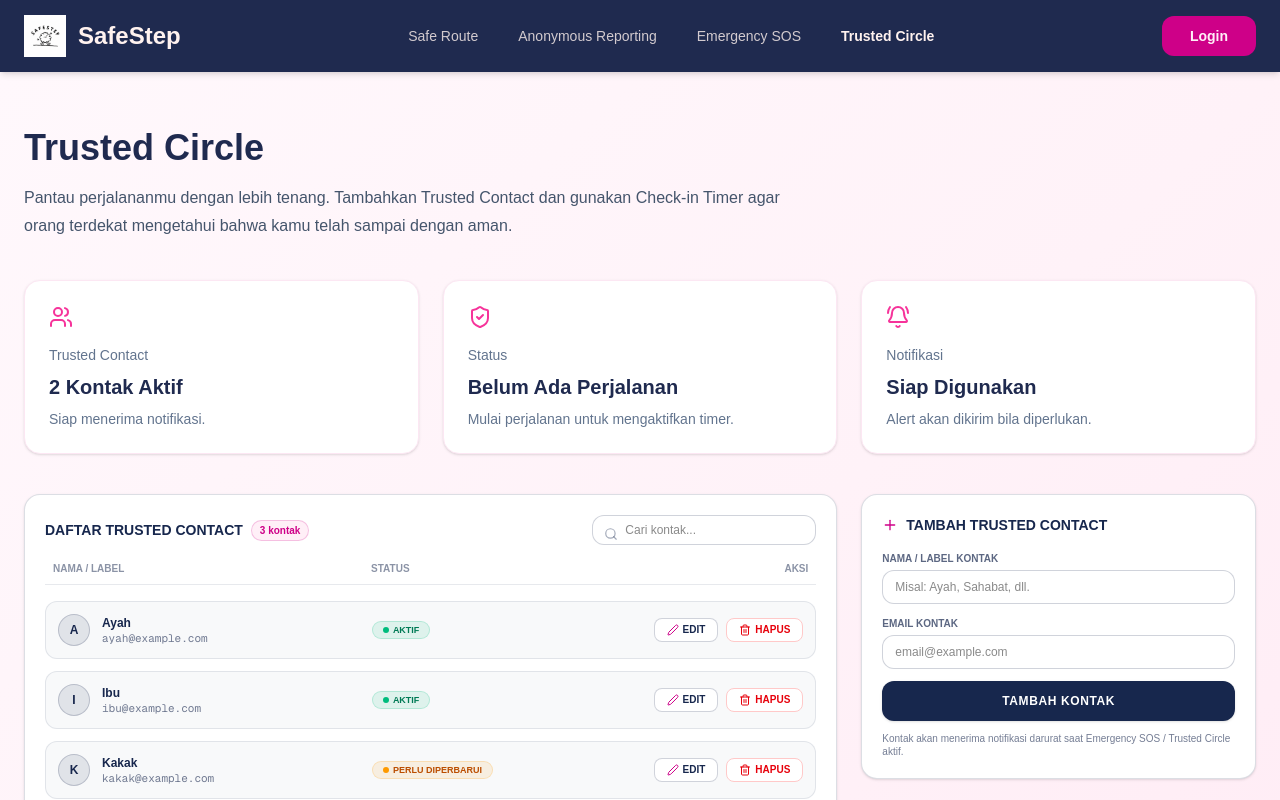
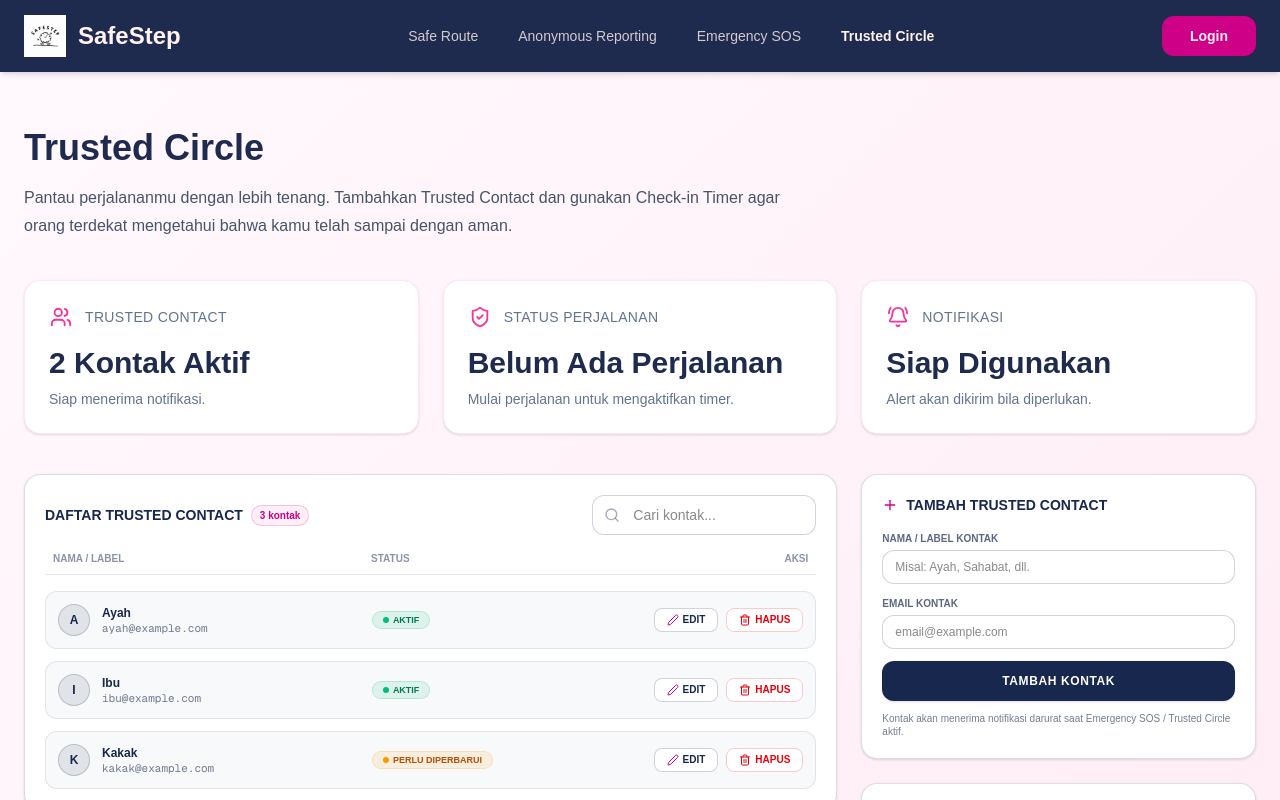
Before and after one commit to CailynMuljadi/sistech-finpro, a Next.js app: page /trusted-circle in a window 1280 px wide. Shown: the top 800 px of the page. Built offline with nearby package versions, Linux system fonts and the light colour scheme; no server answers.

Commit message:
fix beberapa komponen

```diff
--- a/features/Contacts/ContactList.tsx
+++ b/features/Contacts/ContactList.tsx
@@ -37,13 +37,15 @@ export const ContactList: React.FC<ContactListProps> = ({
         </div>
 
         <div className="relative w-full sm:w-56">
-          <Search className="w-3.5 h-3.5 absolute left-3 top-3 text-[#17274d]/40" />
+          <Search
+            className="absolute left-3 top-1/2 h-4 w-4 -translate-y-1/2 text-[#17274d]/40"
+          />
           <input
             type="text"
             value={searchQuery}
             onChange={(e) => setSearchQuery(e.target.value)}
             placeholder="Cari kontak..."
-            className="w-full pl-8 pr-3 py-1.5 bg-[#f8f9fa] border border-[#17274d]/20 rounded-xl text-xs text-[#17274d] focus:outline-none focus:border-[#ce0088]"
+            className="w-full h-10 pl-10 pr-3 bg-[#f8f9fa] border border-[#17274d]/20 rounded-xl text-sm text-[#17274d] focus:outline-none focus:border-[#ce0088]"
           />
         </div>
       </div>
--- a/features/TrustedCircle/TravelSetting.tsx
+++ b/features/TrustedCircle/TravelSetting.tsx
@@ -11,6 +11,8 @@ interface Props {
 
 export default function TravelSetting({ hasContacts, onStart }: Props) {
   const [selected, setSelected] = useState(30);
+  const [isCustom, setIsCustom] = useState(false);
+  const [customDuration, setCustomDuration] = useState('');
   const [destination, setDestination] = useState('');
 
   const canStart = hasContacts && destination.trim().length > 0;
@@ -25,7 +27,10 @@ export default function TravelSetting({ hasContacts, onStart }: Props) {
           {durations.map((item) => (
             <button
               key={item}
-              onClick={() => setSelected(item)}
+              onClick={() => {
+                setSelected(item);
+                setIsCustom(false);
+              }}
               className={`rounded-lg border px-5 py-2 text-sm transition ${
                 selected === item ? 'border-primary bg-primary text-white' : 'border-slate-300 hover:border-primary'
               }`}
@@ -33,11 +38,43 @@ export default function TravelSetting({ hasContacts, onStart }: Props) {
               {item} Menit
             </button>
           ))}
-          <button className="rounded-lg border border-slate-300 px-5 py-2 text-sm hover:border-primary">
+          <button
+            onClick={() => setIsCustom(true)}
+            className={`rounded-lg border px-5 py-2 text-sm transition ${
+              isCustom
+                ? 'border-primary bg-primary text-white'
+                : 'border-slate-300 hover:border-primary'
+            }`}
+          >
             Custom
           </button>
         </div>
       </div>
+
+      {isCustom && (
+        <div className="mt-4">
+          <input
+            type="number"
+            min={1}
+            placeholder="Masukkan durasi (menit)"
+            value={customDuration}
+            onChange={(e) => {
+              const value = Number(e.target.value);
+
+              if (e.target.value === '') {
+                setCustomDuration('');
+                return;
+              }
+
+              if (value >= 1) {
+                setCustomDuration(e.target.value);
+                setSelected(value);
+              }
+            }}
+            className="w-full rounded-xl border border-slate-300 px-4 py-3 outline-none focus:border-primary"
+          />
+        </div>
+      )}
 
       <div className="mt-8">
         <label className="text-sm font-medium text-slate-700">Tujuan Perjalanan</label>
--- a/features/TrustedCircle/TrustedSummary.tsx
+++ b/features/TrustedCircle/TrustedSummary.tsx
@@ -6,24 +6,30 @@ interface Props {
   tripStatusDesc: string;
 }
 
-export default function TrustedSummary({ activeContactsCount, tripStatusLabel, tripStatusDesc }: Props) {
+export default function TrustedSummary({
+  activeContactsCount,
+  tripStatusLabel,
+  tripStatusDesc,
+}: Props) {
   return (
     <div className="grid gap-6 md:grid-cols-2 lg:grid-cols-3">
       <Card
-        icon={<Users className="text-pink-500" />}
-        title="Trusted Contact"
+        icon={<Users size={22} />}
+        title="TRUSTED CONTACT"
         value={`${activeContactsCount} Kontak Aktif`}
         desc="Siap menerima notifikasi."
       />
+
       <Card
-        icon={<ShieldCheck className="text-pink-500" />}
-        title="Status"
+        icon={<ShieldCheck size={22} />}
+        title="STATUS PERJALANAN"
         value={tripStatusLabel}
         desc={tripStatusDesc}
       />
+
       <Card
-        icon={<BellRing className="text-pink-500" />}
-        title="Notifikasi"
+        icon={<BellRing size={22} />}
+        title="NOTIFIKASI"
         value="Siap Digunakan"
         desc="Alert akan dikirim bila diperlukan."
       />
@@ -31,13 +37,36 @@ export default function TrustedSummary({ activeContactsCount, tripStatusLabel, t
   );
 }
 
-function Card({ icon, title, value, desc }: { icon: React.ReactNode; title: string; value: string; desc: string }) {
+interface CardProps {
+  icon: React.ReactNode;
+  title: string;
+  value: string;
+  desc: string;
+}
+
+function Card({ icon, title, value, desc }: CardProps) {
   return (
-    <div className="rounded-2xl border border-pink-100 bg-white p-6 shadow-sm">
-      {icon}
-      <p className="mt-4 text-sm text-slate-500">{title}</p>
-      <h2 className="mt-2 text-xl font-bold text-primary">{value}</h2>
-      <p className="mt-2 text-sm text-slate-500">{desc}</p>
+    <div className="rounded-2xl border border-pink-100 bg-white p-6 shadow-sm transition-all duration-300 hover:shadow-md">
+      {/* Icon + Judul */}
+      <div className="flex items-center gap-3">
+        <div className="flex h-6 w-6 items-center justify-center text-pink-500">
+          {icon}
+        </div>
+
+        <p className="text-sm font-medium uppercase tracking-wide text-slate-500">
+          {title}
+        </p>
+      </div>
+
+      {/* Value */}
+      <h2 className="mt-4 text-3xl font-bold text-primary">
+        {value}
+      </h2>
+
+      {/* Description */}
+      <p className="mt-2 text-sm text-slate-500">
+        {desc}
+      </p>
     </div>
   );
 }
```
